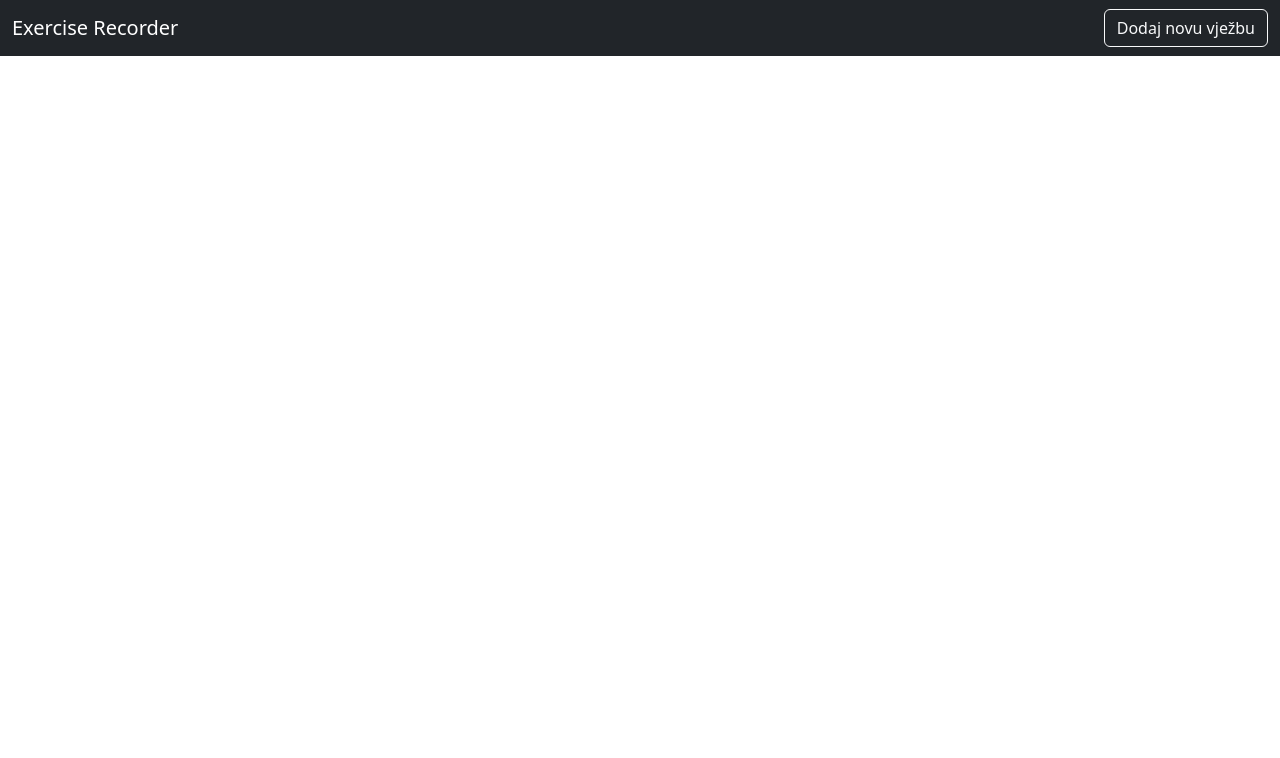
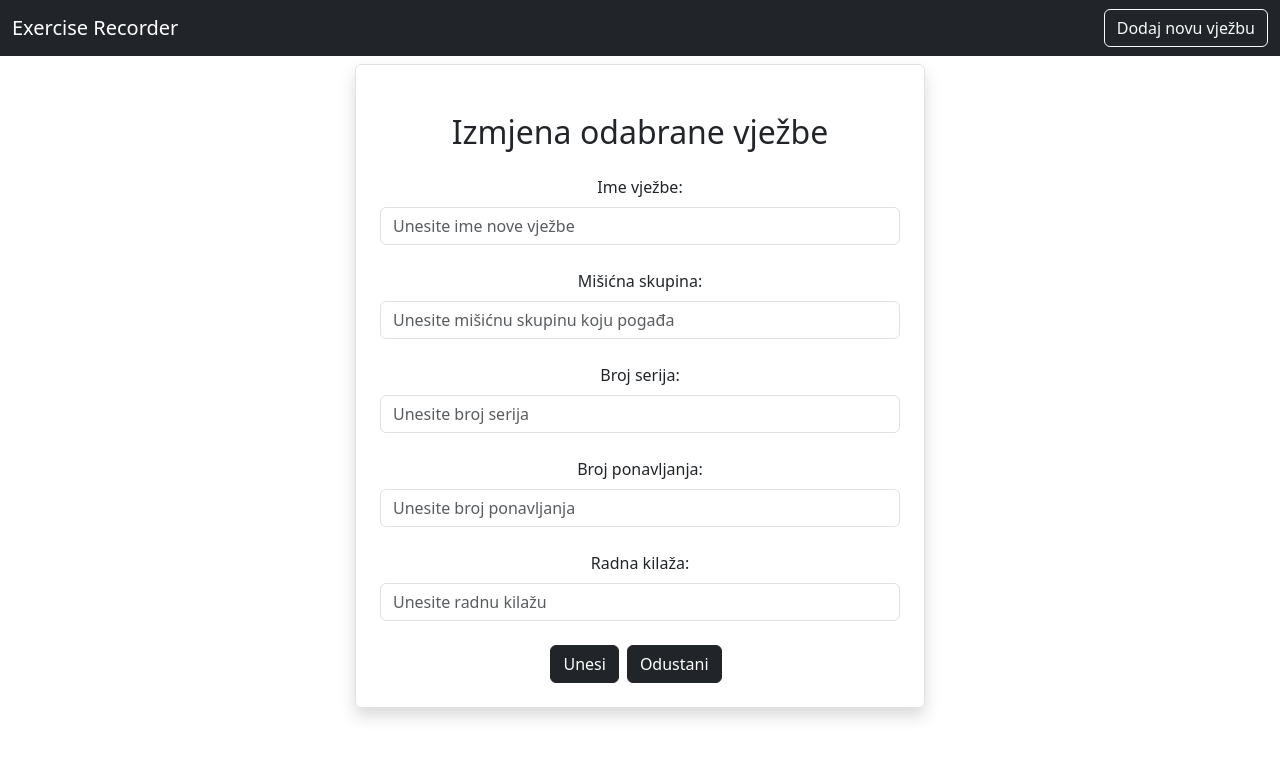
Before and after one commit to dmilosevi/ExercisesRecorderAppReact, a React (Create React App) app: page /update/1 in a window 1280 px wide. Shown: the top 758 px of the page. Built offline with nearby package versions, Linux system fonts and the light colour scheme; no server answers.

Commit message:
- dodavanje funkcionalnosti za editanje vježbe(EditExercise.js) - dodavanje funkcionalnosti za brisanje vježbe(Home.js)

```diff
--- a/src/App.js
+++ b/src/App.js
@@ -4,6 +4,7 @@ import Navbar from './layout/Navbar';
 import Home from './pages/Home';
 import { BrowserRouter as Router, Routes, Route } from 'react-router-dom';
 import AddExercise from './exercises/AddExercise';
+import EditExercise from './exercises/EditExercise';
 
 function App() {
   return (
@@ -14,6 +15,7 @@ function App() {
         <Routes>
           <Route exact path='/' element={<Home/>}/>
           <Route exact path='/add' element={<AddExercise/>}/>
+          <Route exact path='/update/:id' element={<EditExercise/>}/>
         </Routes>
 
       </Router>
--- a/src/exercises/EditExercise.js
+++ b/src/exercises/EditExercise.js
@@ -0,0 +1,75 @@
+import axios from 'axios'
+import React, { useEffect, useState } from 'react'
+import { Link, useNavigate, useParams } from 'react-router-dom'
+
+export default function EditExercise() {
+
+  let navigate = useNavigate()
+
+  const {id} = useParams()
+
+  const[exercise, setExercise] = useState({
+    name:"",
+    bodyPart:"",
+    numberOfSets:"",
+    numberOfReps:"",
+    weight:""
+  })
+
+  const{name, bodyPart, numberOfSets, numberOfReps, weight}=exercise
+
+  const onInputChange = (event) => {
+    setExercise({...exercise,[event.target.name]:event.target.value})
+  }
+
+  useEffect(() => {
+    loadExercise()
+  }, [])
+
+  const onSubmit = async (event) => {
+    event.preventDefault();
+    await axios.put(`http://localhost:8080/exercises/update/${id}`, exercise)
+    navigate("/")
+  }
+
+  const loadExercise = async () => {
+    const result = await axios.get(`http://localhost:8080/exercises/find/${id}`)
+    setExercise(result.data)
+  }
+
+  return (
+    <div className="container">
+      <div className="row">
+        <div className="col-md-6 offset-md-3 border rounded p-4 mt-2 shadow">
+          <h2 className="text-center m-4">Izmjena odabrane vježbe</h2>
+
+          <form onSubmit={(event) => onSubmit(event)}>
+            <div className="mb-4">
+              <label htmlFor="ImeNoveVjezbe" className="form-label">Ime vježbe:</label>
+              <input type={"text"} className="form-control" placeholder="Unesite ime nove vježbe" name="name" value={name} onChange={(event) => onInputChange(event)}/>
+            </div>
+            <div className="mb-4">
+              <label htmlFor="MisicinaSkupina" className="form-label">Mišićna skupina:</label>
+              <input type={"text"} className="form-control" placeholder="Unesite mišićnu skupinu koju pogađa" name="bodyPart" value={bodyPart} onChange={(event) => onInputChange(event)}/>
+            </div>
+            <div className="mb-4">
+              <label htmlFor="BrojSerija" className="form-label">Broj serija:</label>
+              <input type={"text"} className="form-control" placeholder="Unesite broj serija" name="numberOfSets" value={numberOfSets} onChange={(event) => onInputChange(event)}/>
+            </div>
+            <div className="mb-4">
+              <label htmlFor="BrojPonavljanja" className="form-label">Broj ponavljanja:</label>
+              <input type={"text"} className="form-control" placeholder="Unesite broj ponavljanja" name="numberOfReps" value={numberOfReps} onChange={(event) => onInputChange(event)}/>
+            </div>
+            <div className="mb-4">
+              <label htmlFor="RadnaKilaža" className="form-label">Radna kilaža:</label>
+              <input type={"text"} className="form-control" placeholder="Unesite radnu kilažu" name="weight" value={weight} onChange={(event) => onInputChange(event)}/>
+            </div>
+            <button type="submit" className="btn btn-dark">Unesi</button>
+            <Link className="btn btn-dark mx-2" to="/">Odustani</Link>
+          </form>
+
+        </div>
+      </div>
+    </div>
+  )
+}
--- a/src/pages/Home.js
+++ b/src/pages/Home.js
@@ -1,9 +1,12 @@
 import React, { useEffect, useState } from 'react';
 import axios from 'axios';
+import { Link, useParams } from 'react-router-dom';
 
 export default function Home() {
 
     const[exercises,setExercises] = useState([])
+
+    const {id} = useParams()
 
     useEffect(()=>{
         loadExercises();
@@ -12,6 +15,11 @@ export default function Home() {
     const loadExercises= async () => {
         const result = await axios.get("http://localhost:8080/exercises/all");
         setExercises(result.data);
+    }
+
+    const deleteExercise = async (id) => {
+        await axios.delete(`http://localhost:8080/exercises/delete/${id}`)
+        loadExercises()
     }
 
     return (
@@ -42,8 +50,8 @@ export default function Home() {
                                     <td>{exercise.weight}</td>
                                     <td>
                                         <button className="btn btn-dark mx-2">Pregled</button>
-                                        <button className="btn btn-dark mx-2">Uredi</button>
-                                        <button className="btn btn-dark mx-2">Izbriši</button>
+                                        <Link className="btn btn-dark mx-2" to={`/update/${exercise.id}`}>Uredi</Link>
+                                        <button className="btn btn-dark mx-2" onClick={() => deleteExercise(exercise.id)}>Izbriši</button>
                                     </td>
                                 </tr>
                             ))
```
